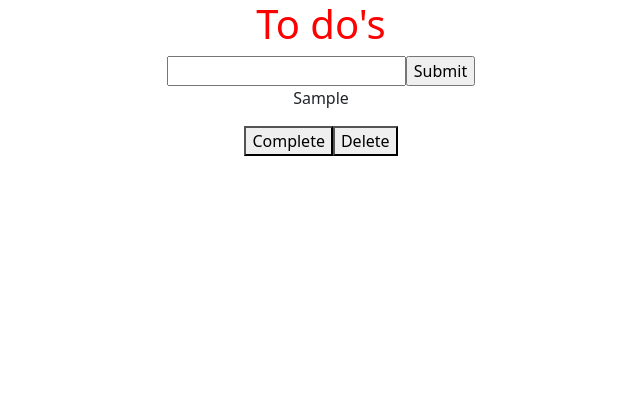
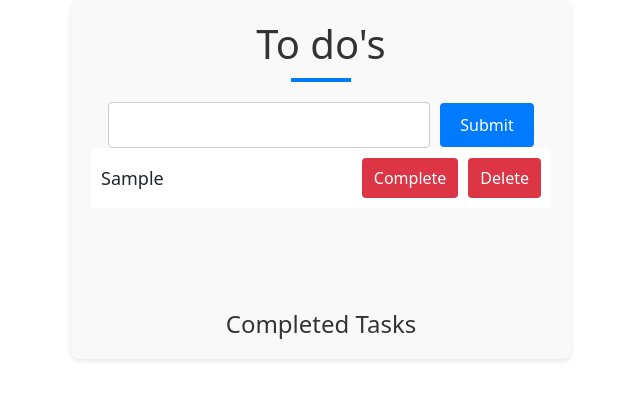
Before and after one commit to oaisd-ctc/project-2-BrandonOlsen1, a React (Create React App) app in the folder to-do-app/: page / in a window 1280 px wide. Both pictures are taken after typing "Sample" into the empty fields and a click on the input "Submit". Shown: the top 400 px of the page, without its empty margins (319-959 px from the left). Built offline with nearby package versions, Linux system fonts and the light colour scheme.

Commit message:
Lots of work, completed the transfer from a Todo to a completed to do item

```diff
--- a/to-do-app/src/App.css
+++ b/to-do-app/src/App.css
@@ -1,36 +1,140 @@
+/* App Container */
 .to-do-form {
   margin: auto;
+  max-width: 500px;
+  padding: 20px;
+  background-color: #f9f9f9;
+  border-radius: 8px;
+  box-shadow: 0 2px 5px rgba(0, 0, 0, 0.1);
+}
+
+/* Header Styles */
+.header {
+  color: #333;
+  font-size: 36px;
+  margin-bottom: 20px;
   text-align: center;
 }
 
+/* Underline for "To Do List" */
+.header:after {
+  content: "";
+  display: block;
+  width: 60px;
+  height: 4px;
+  background-color: #007bff;
+  margin: 10px auto;
+}
+
+/* Form Styles */
+form {
+  display: flex;
+  align-items: center;
+  justify-content: center;
+}
+
+input[type="text"] {
+  padding: 10px;
+  font-size: 16px;
+  border: 1px solid #ccc;
+  border-radius: 4px;
+  width: 70%;
+  margin-right: 10px;
+}
+
+input[type="submit"] {
+  padding: 10px 20px;
+  font-size: 16px;
+  background-color: #007bff;
+  color: #fff;
+  border: none;
+  border-radius: 4px;
+  cursor: pointer;
+}
+
+input[type="submit"]:hover {
+  background-color: #0056b3;
+}
+
+/* Task Item Styles */
+#todoitem {
+  background-color: #fff;
+  border-radius: 4px;
+  padding: 10px;
+  margin-bottom: 10px;
+  display: flex;
+  justify-content: space-between;
+  align-items: center;
+}
+
+#todoitem p {
+  margin: 0;
+  flex: 1;
+  font-size: 18px;
+}
+
+#todoitem button {
+  background-color: #dc3545;
+  color: #fff;
+  border: none;
+  border-radius: 4px;
+  padding: 8px 12px;
+  cursor: pointer;
+  margin-left: 10px;
+  transition: background-color 0.3s;
+}
+
+#todoitem button:hover {
+  background-color: #c82333;
+}
+
+#listofcompletetask {
+  margin-top: 30px;
+}
+
+#listofcompletetask h2 {
+  margin: 0;
+  font-size: 24px;
+  color: #333;
+  text-align: center; /* Center the "Completed Tasks" heading */
+}
+
+#completeditem {
+  background-color: #28a745;
+  border-radius: 4px;
+  padding: 10px;
+  margin-bottom: 10px;
+  display: flex;
+  justify-content: space-between;
+  align-items: center;
+}
+
+#completeditem p {
+  margin: 0;
+  font-size: 18px;
+  color: #fff;
+  /* text-align: center; */ /* Remove this line to keep the task text left-aligned */
+}
+
+#completeditem button {
+  background-color: #dc3545;
+  color: #fff;
+  border: none;
+  border-radius: 4px;
+  padding: 8px 12px;
+  cursor: pointer;
+  margin-left: 10px;
+  transition: background-color 0.3s;
+}
+
+#completeditem button:hover {
+  background-color: #c82333;
+}
 
 
-.header {
-  color: red;
-  border: 5px;
+h2 {
   text-align: center;
-
+  margin: 0;
+  font-size: 24px;
+  color: #333;
 }
-
-.button {
-  display: inline-block;
-  font-size: 16px;
-  font-weight: bold;
-  color: #ffffff;
-  border-radius: 5px;
-  text-align: center;
-  text-decoration: none;
-  cursor: pointer;
-  transition: background-color 0.3s, color 0.3s, border-color 0.3s;
-}
-
-.button:hover {
-  background-color: #0056b3;
-  border-color: #0056b3;
-}
-
-.button:active {
-  background-color: #0056b3;
-  border-color: #0056b3;
-  color: #ffffff;
-}
--- a/to-do-app/src/App.js
+++ b/to-do-app/src/App.js
@@ -1,10 +1,9 @@
-import React, { useState } from 'react';
+import React, { useState } from "react";
 import "./App.css";
 
 function App() {
   const [myTasks, setMyTasks] = useState([]);
 
-    // Function to add a task
   const addTask = (task) => {
     setMyTasks([...myTasks, task]);
   };
@@ -32,7 +31,6 @@ function MyForm({ addTask }) {
   return (
     <form onSubmit={handleSubmit}>
       <input
-
         type="text"
         id="inputed-to-dos"
         value={task}
@@ -44,16 +42,55 @@ function MyForm({ addTask }) {
 }
 
 function ListOfTasks({ tasks }) {
+  const [completedTasks, setCompletedTasks] = useState([]);
+  const [deletedTasks, setDeletedTasks] = useState([]);
+
+  const handleComplete = (index) => {
+    setCompletedTasks([...completedTasks, index]);
+  };
+
+  const handleDelete = (index) => {
+    setDeletedTasks([...deletedTasks, index]);
+  };
+
   return (
-        <div id="list-of-tasks">
-            {tasks.map((task, index) => (
-                <div id="to-do-item">
-                    <p key={index}>{task}</p>
-                    <button key={index} type='submit'  id="button"  >Complete     </button>
+    <div id="listoftasks">
+      {tasks.map((task, index) => {
+        if (deletedTasks.includes(index) || completedTasks.includes(index)) {
+          return null;
+        }
+        const isCompleted = completedTasks.includes(index);
+        return (
+          <div id="todoitem" key={index}>
+            <p>{task}</p>
+            <button onClick={() => handleComplete(index)} type="button">
+              Complete
+            </button>
+            <button onClick={() => handleDelete(index)} type="button">
+              Delete
+            </button>
+          </div>
+        );
+      })}
 
-                    <button key={index} type='submit' id="button" >     Delete</button>
+      <div id="listofcompletetask">
+        <br />
+        <br />
+        <br />
+        <h2> Completed Tasks </h2>
+        {tasks.map((task, index) => {
+          if (completedTasks.includes(index) && !deletedTasks.includes(index)) {
+            return (
+              <div id="completeditem" key={index}>
+                <p>{task}</p>
+                <button onClick={() => handleDelete(index)} type="button">
+                  Delete
+                </button>
               </div>
-            ))}
+            );
+          }
+        })}
+      </div>
     </div>
   );
 }
```
Lines whose indentation alone changed are shown as unchanged.
